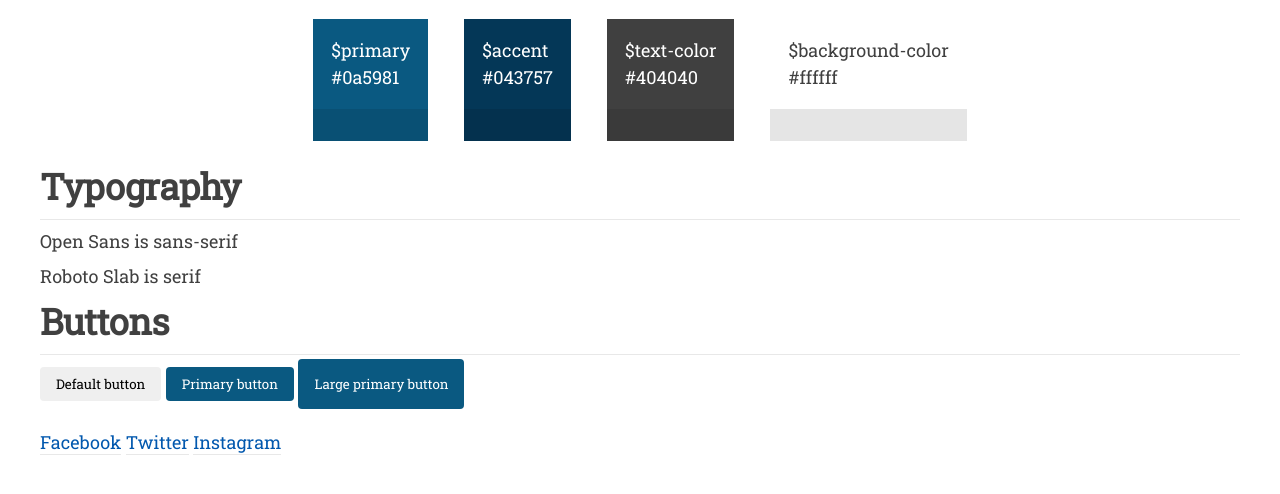
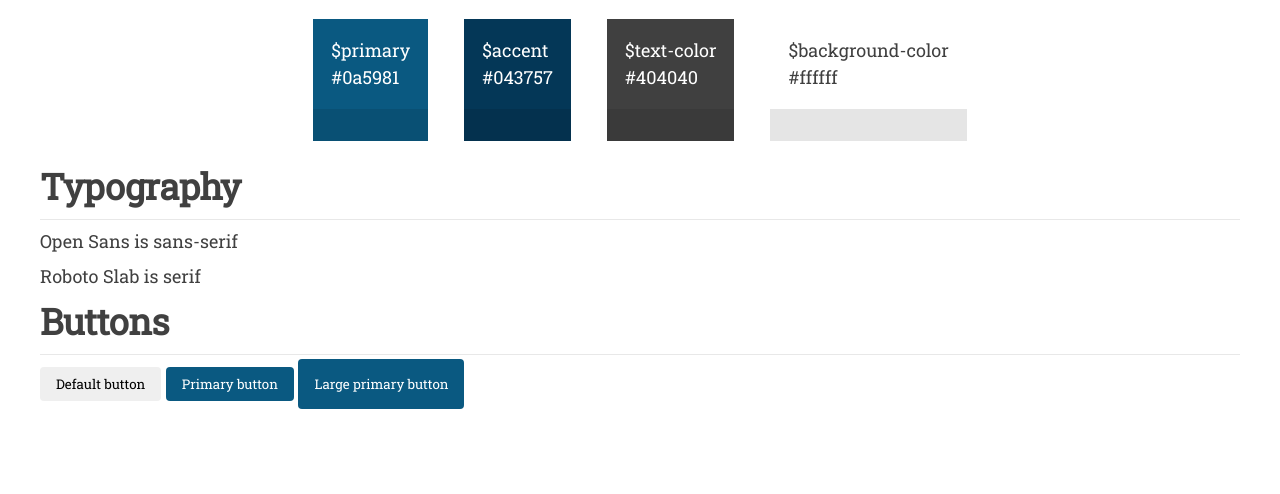
Before and after one commit to jrah/translatego, a website: page index.html in a window 1280 px wide. Shown: the part 142-636 px from the top of the page. Drawn offline with Linux system fonts and the light colour scheme.

Commit message:
Hide footer

```diff
--- a/index.html
+++ b/index.html
@@ -49,12 +49,12 @@
     </div>
 
   </main>
-  <footer class="wrapper pv-2">
+  <!-- <footer class="wrapper pv-2">
     <ul class="nolist footer-nav ta-left">
       <li><a href="#">Facebook</a></li>
       <li><a href="#">Twitter</a></li>
       <li><a href="#">Instagram</a></li>
     </ul>
-  </footer>
+  </footer> -->
 </body>
 </html>
```
